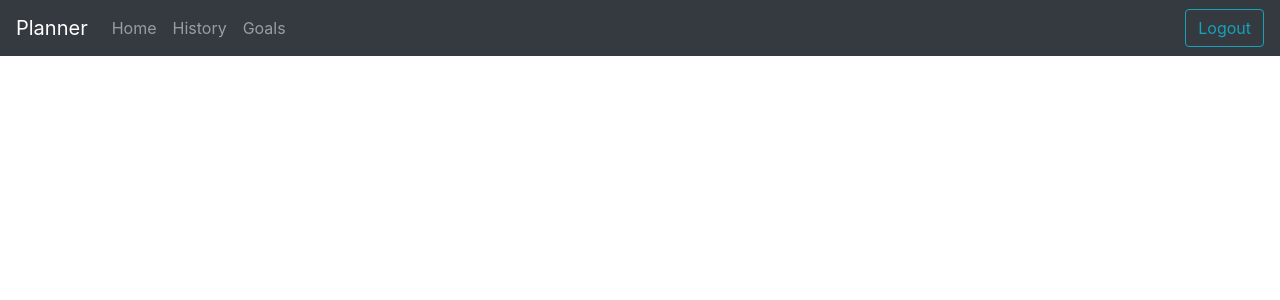
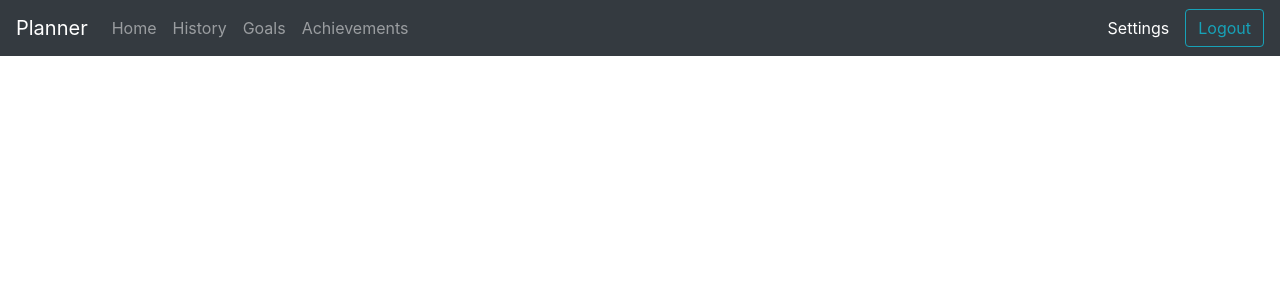
Before and after one commit to LougheedWan/CPSC471-Full-Stack-APP, a React (Create React App) app in the folder client/: page /Main in a window 1280 px wide. Shown: the top 300 px of the page. Built offline with nearby package versions, Linux system fonts and the light colour scheme.

Commit message:
extra changes

```diff
--- a/client/src/App.js
+++ b/client/src/App.js
@@ -4,7 +4,10 @@ import './App.css';
 import Signup from './auth/Signup'
 import Login from './auth/Login'
 import Main from './main/Main'
-import Goals from './main/Goals'
+import Goals from './goals/Goals'
+import History from './history/History'
+import Achievements from './achievements/Achievements'
+import Settings from './settings/Settings'
 import {BrowserRouter as Router, Switch, Route} from 'react-router-dom'
 
 function App() {
@@ -16,6 +19,9 @@ function App() {
             <Route path = "/Login" component= {Login}/>
             <Route path = "/Main" component = {Main}/>
             <Route path = "/Goals" component = {Goals}/>
+            <Route path = "/History" component = {History}/>
+            <Route path = "/Achievements" component = {Achievements}/>
+            <Route path = "/Settings" component = {Settings}/>
           </Switch>
         </Router>
 
--- /dev/null
+++ b/client/src/achievements/Achievements.js
@@ -0,0 +1,11 @@
+import React from 'react'
+import { Nav, Navbar, Form, Button} from 'react-bootstrap'
+import {Link, Redirect, useHistory} from 'react-router-dom'
+import CurrentUser from '../contexts/CurrentUser'
+import MainNavBar from '../contexts/NavBar'
+
+export default function Achievements() {
+    return (
+        <MainNavBar/>
+    )
+}
--- a/client/src/contexts/NavBar.js
+++ b/client/src/contexts/NavBar.js
@@ -21,11 +21,13 @@ export default function NavBar() {
             <Navbar.Brand> Planner</Navbar.Brand>
             <Nav className = "mr-auto">
                 <Nav.Link href = "main"> Home </Nav.Link>
-                <Nav.Link>History</Nav.Link>
+                <Nav.Link href = "history">History</Nav.Link>
                 <Nav.Link href= "goals">Goals</Nav.Link>
+                <Nav.Link href = "achievements">Achievements</Nav.Link>
             </Nav>
 
             <Form inline>
+                <Nav.Link href = "settings" style = {{color:"white"}}>Settings</Nav.Link>
 
                 <Button variant = "outline-info" onClick = {() => {
                     logoutUser();
--- /dev/null
+++ b/client/src/history/History.js
@@ -0,0 +1,11 @@
+import React from 'react'
+import { Nav, Navbar, Form, Button} from 'react-bootstrap'
+import {Link, Redirect, useHistory} from 'react-router-dom'
+import CurrentUser from '../contexts/CurrentUser'
+import MainNavBar from '../contexts/NavBar'
+
+export default function History() {
+    return (
+        <MainNavBar/>
+    )
+}
--- /dev/null
+++ b/client/src/settings/Settings.js
@@ -0,0 +1,11 @@
+import React from 'react'
+import { Nav, Navbar, Form, Button} from 'react-bootstrap'
+import {Link, Redirect, useHistory} from 'react-router-dom'
+import CurrentUser from '../contexts/CurrentUser'
+import MainNavBar from '../contexts/NavBar'
+
+export default function Settings() {
+    return (
+        <MainNavBar/>
+    )
+}
```
Also changed, not shown: client/src/goals/Goals.js (renamed from client/src/main/Goals.js).
